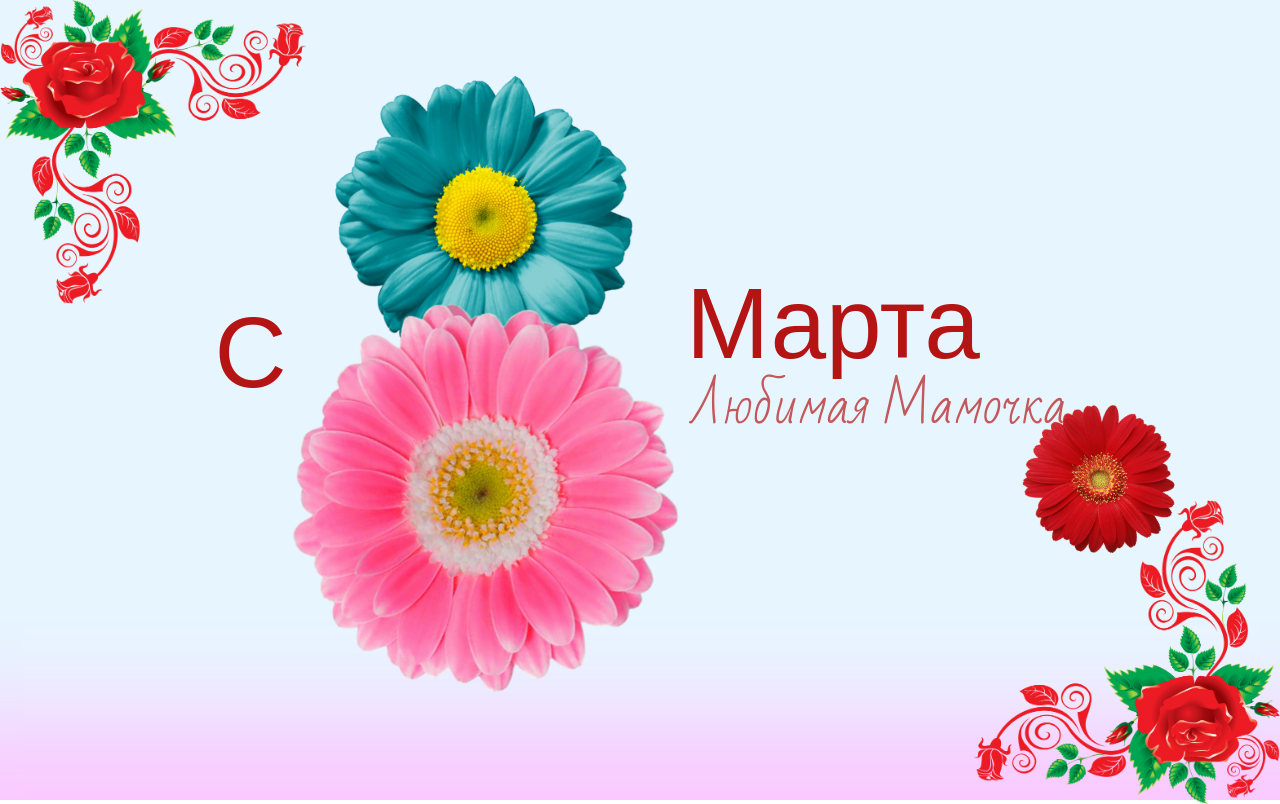
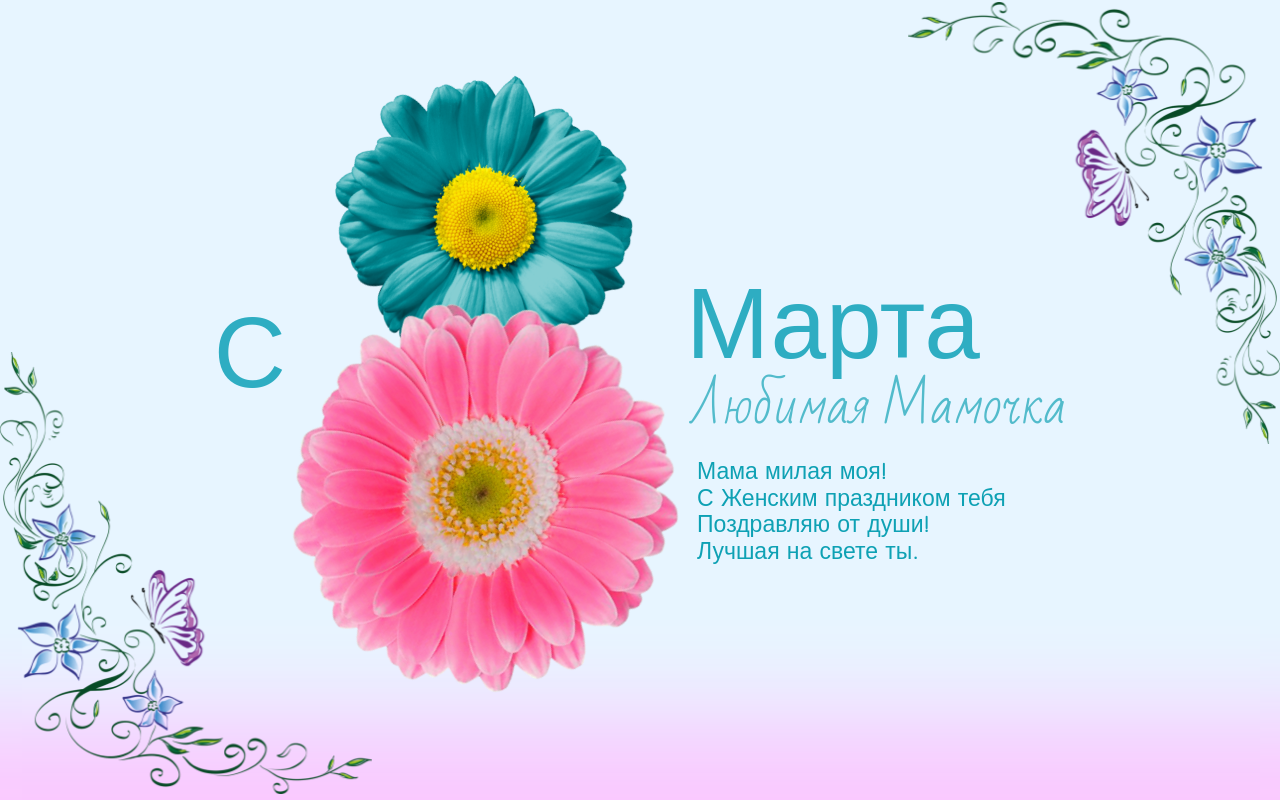
Before and after one commit to AKonevka/march-8, a plain HTML site: page index.html in a window 1280 px wide. Drawn offline with nearby package versions, Linux system fonts and the light colour scheme.

Commit message:
Add files via upload
загрузил всё

```diff
--- a/css/style.css
+++ b/css/style.css
@@ -37,16 +37,21 @@ img {
 
 }
 .patterns{
-position: absolute;
-width: 306px;
-height: 100px
+    position: absolute;
+    width: 372px;
+    height: 100px;
+    animation: zoom-text 5s 1s backwards;
+
+}
+.patterns1{
+    top: 44%;
 }
 
 .patterns2{
 
     right: 0%;
-    top: 88%;
-    transform: scale(-1, -1)
+    top: 43%;
+    transform: scale(-1,-1);
 }
 
 @keyframes bg-color-shadow {
@@ -108,7 +113,7 @@ h6 {
 }
 
 .text {
-    color: #b40e0e;
+    color: #0ea1b4;
     position: relative;
 }
 
@@ -117,7 +122,7 @@ h6 {
 .text__title {
     font-family: 'Jura', sans-serif;
     font-size: 100px;
-    color: #b40e0e;
+    color: #29acc1;
     animation: zoom-text 5s 1s backwards;
 }
 
@@ -160,3 +165,11 @@ h6 {
     top: 82%;
     animation: rotate-l 60s infinite linear;
 }
+.poem{
+    font-family: 'Jura', sans-serif;
+    font-size: 23px;
+    position: absolute;
+    right: 60px;
+    top: 195px;
+    left: 11px;
+}
--- a/index.html
+++ b/index.html
@@ -16,10 +16,10 @@
 <body>
     <div class="wrapper">
         <div class="patterns1 patterns">
-            <img src="img/flower.png" alt="" class="wrapper_patterns1">
+            <img src="img/patern12.png" alt="" class="wrapper_patterns1">
         </div>
         <div class="patterns2 patterns">
-            <img src="img/flower.png" alt="" class="wrapper_patterns2">
+            <img src="img/patern12.png" alt="" class="wrapper_patterns2">
         </div>
         <div class="container">
             <div class="content">
@@ -41,7 +41,13 @@
                         Любимая Мамочка
 
                     </div>
-                    <img src="img/flowers4.png" alt="flowers" class="text__flower">
+                    <div class="poem">
+                        Мама милая моя! <br>
+                        С Женским праздником тебя <br>
+                        Поздравляю от души! <br>
+                        Лучшая на свете ты. <br>
+                    </div>
+
                 </div>
             </div>
         </div>
```
Also changed, not shown: img/patern12.png (added).
